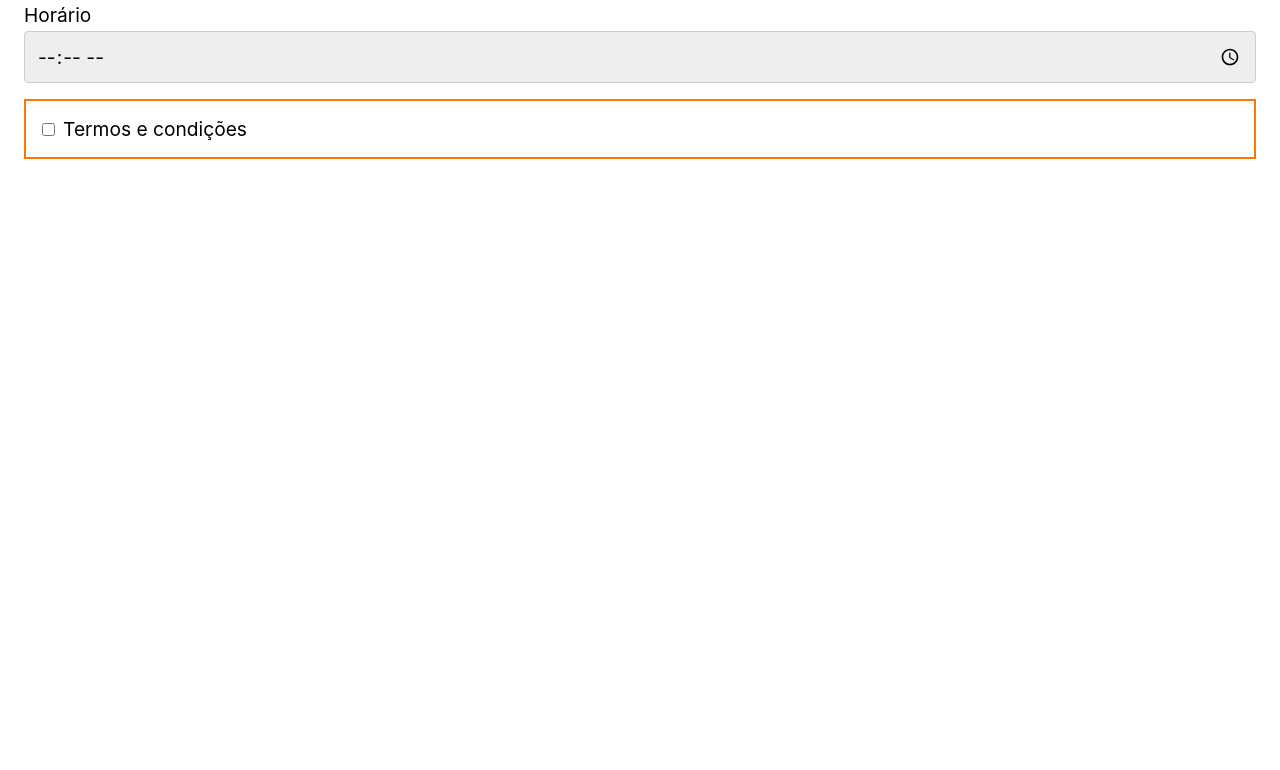
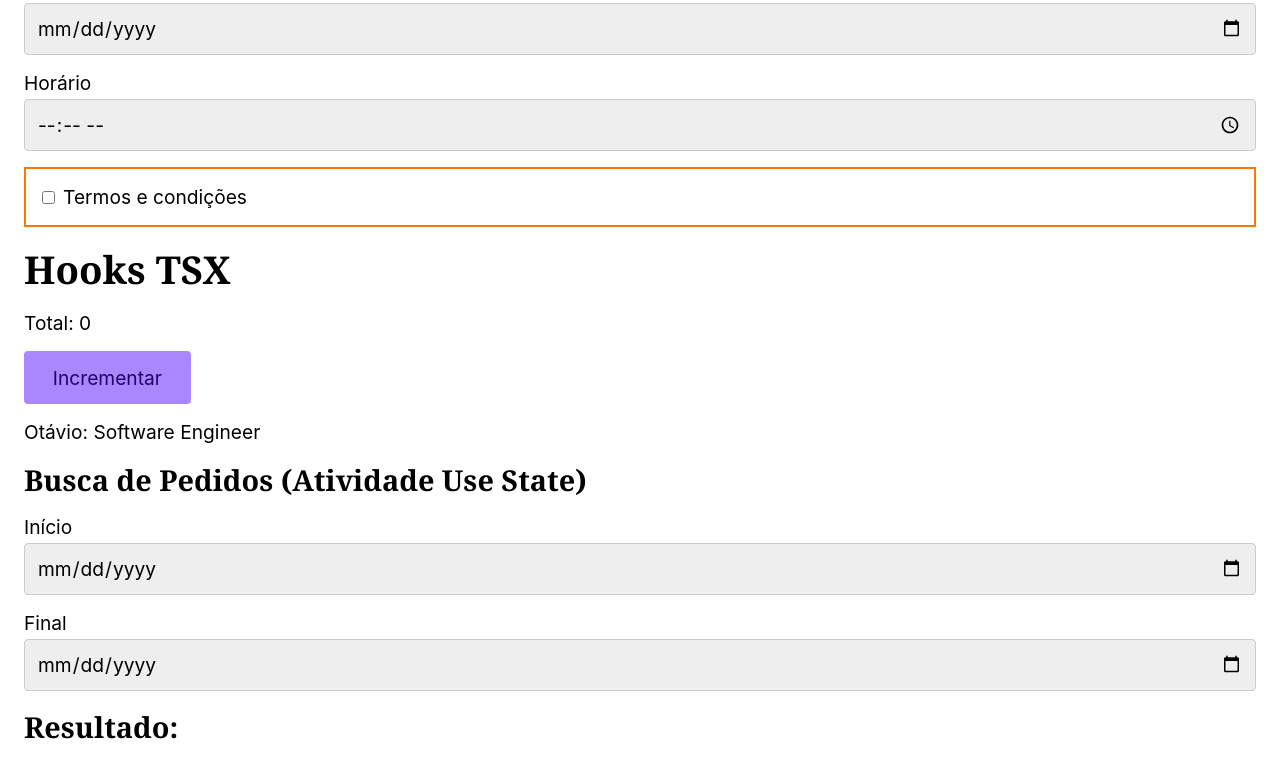
Before and after one commit to otavioborgsm/react-with-typescript, a React (Vite) app: page / in a window 1280 px wide. Shown: the part 415-1185 px from the top of the page. Before the commit the page ends 800 px from the top, so only its background shows below. Built offline with nearby package versions, Linux system fonts and the light colour scheme.

Commit message:
0301: Implement useEffect and complete the exercise

```diff
--- a/src/App.tsx
+++ b/src/App.tsx
@@ -2,9 +2,15 @@ import React from "react";
 import Button from "./basic-tsx/Button";
 import Input from "./basic-tsx/Input";
 import Checkbox from "./basic-tsx/Checkbox";
+import UseState from "./hooks-tsx/use-state/UseState";
+import UseStateTest from "./hooks-tsx/use-state/UseStateTest";
 
 function App() {
   const [total, setTotal] = React.useState(0);
+  const [email, setEmail] = React.useState("");
+  const [nome, setNome] = React.useState("");
+  const [inicio, setInicio] = React.useState("");
+  const [horario, setHorario] = React.useState("");
 
   function incrementar() {
     setTotal((total) => total + 1);
@@ -12,16 +18,25 @@ function App() {
 
   return (
     <div>
+      <h1>Básico do TSX</h1>
       <p>Total: {total}</p>
       <Button id="botao-principal" onClick={incrementar} tamanho="1.25rem">
         Incrementar
       </Button>
 
-      <Input label="E-mail" id="email" type="email"/>
-      <Input label="Nome" id="name" />
-      <Input label="Início Viagem" id="inicio" type="date"/>
-      <Input label="Horário" id="horario" type="time"/>
+      <Input label="E-mail" id="email" type="email" setState={setEmail} />
+      <Input label="Nome" id="name" setState={setNome} />
+      <Input
+        label="Início Viagem"
+        id="inicio"
+        type="date"
+        setState={setInicio}
+      />
+      <Input label="Horário" id="horario" type="time" setState={setHorario} />
       <Checkbox label="Termos e condições" />
+      <h1>Hooks TSX</h1>
+      <UseState />
+      <UseStateTest />
     </div>
   );
 }
--- a/src/basic-tsx/Input.tsx
+++ b/src/basic-tsx/Input.tsx
@@ -3,13 +3,20 @@ import React from "react";
 type InputProps = React.ComponentProps<"input"> & {
   label: string;
   id: string;
+  setState: React.Dispatch<React.SetStateAction<string>>;
 };
 
-const Input = ({ label, id, ...props }: InputProps) => {
+const Input = ({ label, id, setState, ...props }: InputProps) => {
   return (
     <div style={{ marginBottom: "1rem" }}>
       <label htmlFor={id}>{label}</label>
-      <input name={id} id={id} type="text" {...props} />
+      <input
+        name={id}
+        id={id}
+        type="text"
+        onChange={({ currentTarget }) => setState(currentTarget.value)}
+        {...props}
+      />
     </div>
   );
 };
--- /dev/null
+++ b/src/hooks-tsx/use-state/ButtonUseState.tsx
@@ -0,0 +1,15 @@
+import React from "react";
+
+type ButtonProps = {
+  incrementar: React.Dispatch<React.SetStateAction<number>>;
+};
+
+const ButtonUseState = ({ incrementar }: ButtonProps) => {
+  return (
+    <button onClick={() => incrementar((total) => total + 1)}>
+      Incrementar
+    </button>
+  );
+};
+
+export default ButtonUseState;
--- /dev/null
+++ b/src/hooks-tsx/use-state/UseState.tsx
@@ -0,0 +1,41 @@
+import React from "react";
+import ButtonUseState from "./ButtonUseState";
+
+function user() {
+  return {
+    nome: "Otávio",
+    profissao: "Software Engineer",
+  };
+}
+
+type User = {
+  nome: string;
+  profissao: string;
+};
+
+const UseState = () => {
+  const [data, setData] = React.useState<null | User>(null);
+  const [total, setTotal] = React.useState(0);
+
+  React.useEffect(() => {
+    setTimeout(() => {
+      setData(user());
+    }, 1000);
+  }, []);
+
+  return (
+    <div>
+      <div>
+        <p>Total: {total}</p>
+        <ButtonUseState incrementar={setTotal} />
+      </div>
+      {data !== null && (
+        <div>
+          {data.nome}: {data.profissao}
+        </div>
+      )}
+    </div>
+  );
+};
+
+export default UseState;
--- /dev/null
+++ b/src/hooks-tsx/use-state/UseStateTest.tsx
@@ -0,0 +1,70 @@
+import React from "react";
+import Input from "../../basic-tsx/Input";
+
+interface Order {
+  id: string;
+  nome: string;
+  preco: number;
+  status: Status;
+  pagamento: Pagamento;
+  parcelas: null | number;
+  data: string;
+}
+
+type Pagamento = "boleto" | "cartao" | "pix";
+type Status = "pago" | "processando" | "falha";
+
+async function importData(start: string, end: string): Promise<Order[] | null> {
+  try {
+    const response = await fetch(
+      `https://data.origamid.dev/vendas/?inicio=${start}&final=${end}`
+    );
+    if (!response.ok) {
+      throw new Error(`Response status: ${response.status}`);
+    }
+
+    const result = await response.json();
+    return result as Order[];
+  } catch (error) {
+    console.error(error.message);
+    return null;
+  }
+}
+
+const UseStateTest = () => {
+  const [data, setData] = React.useState<null | Order[]>(null);
+  const [start, setStart] = React.useState("");
+  const [end, setEnd] = React.useState("");
+
+  async function fetchData() {
+    const data = await importData(start, end);
+    setData(data);
+  }
+
+  React.useEffect(() => {
+    if (start === "" || end === "") {
+      setData(null);
+      console.log("Datas não informadas");
+      return;
+    }
+    console.log("Iniciou buscas");
+    fetchData();
+  }, [start, end]);
+
+  return (
+    <>
+      <h2>Busca de Pedidos (Atividade Use State)</h2>
+      <Input id="start" label="Início" type="date" setState={setStart} />
+      <Input id="end" label="Final" type="date" setState={setEnd} />
+      <h2>Resultado: </h2>
+      {data !== null &&
+        data.map((it) => (
+          <p>
+            <b>{it.nome}</b>: {it.status}
+          </p>
+        ))}
+    </>
+  );
+};
+
+export default UseStateTest;
```
Also changed, not shown: test.txt (added).
